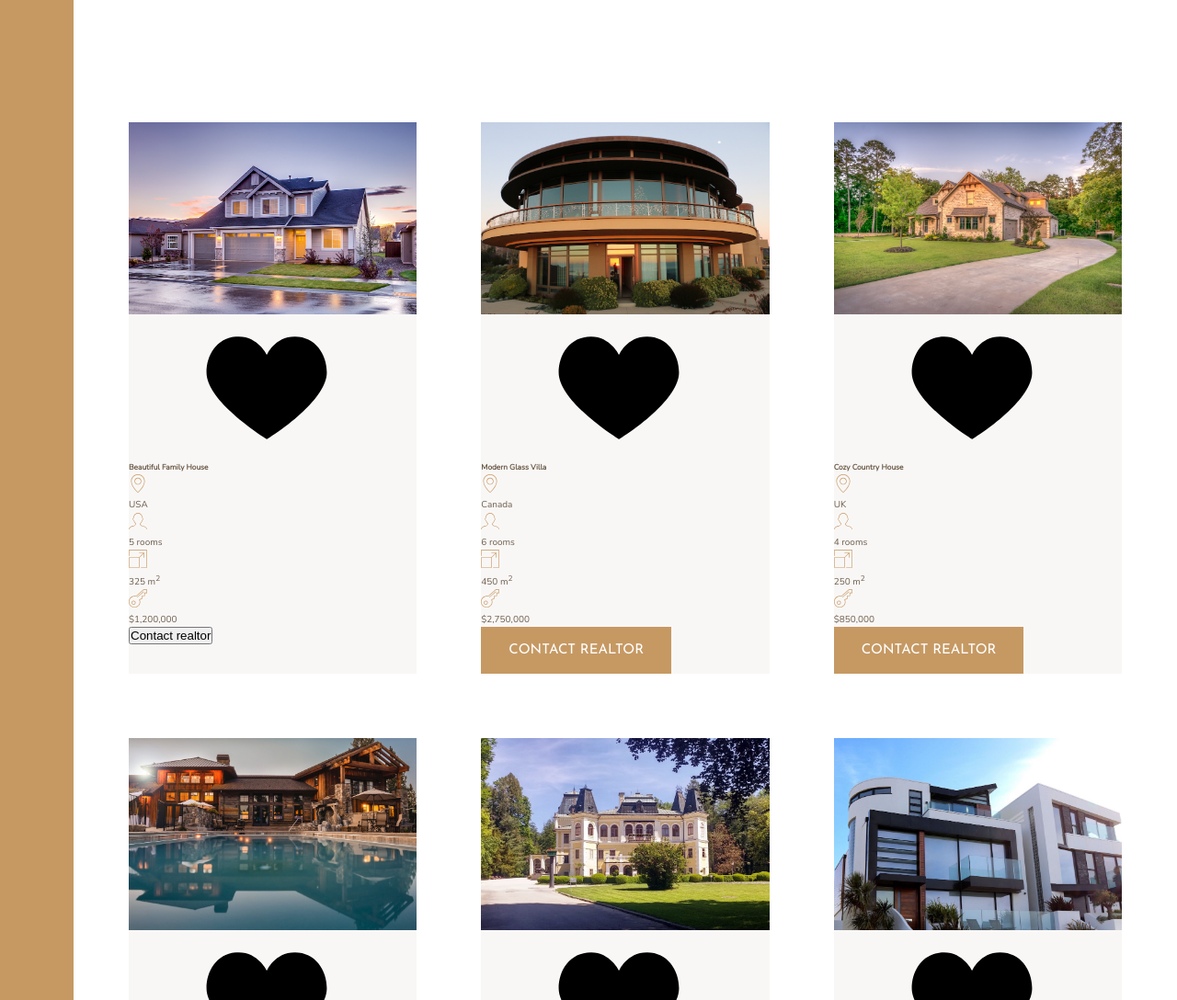
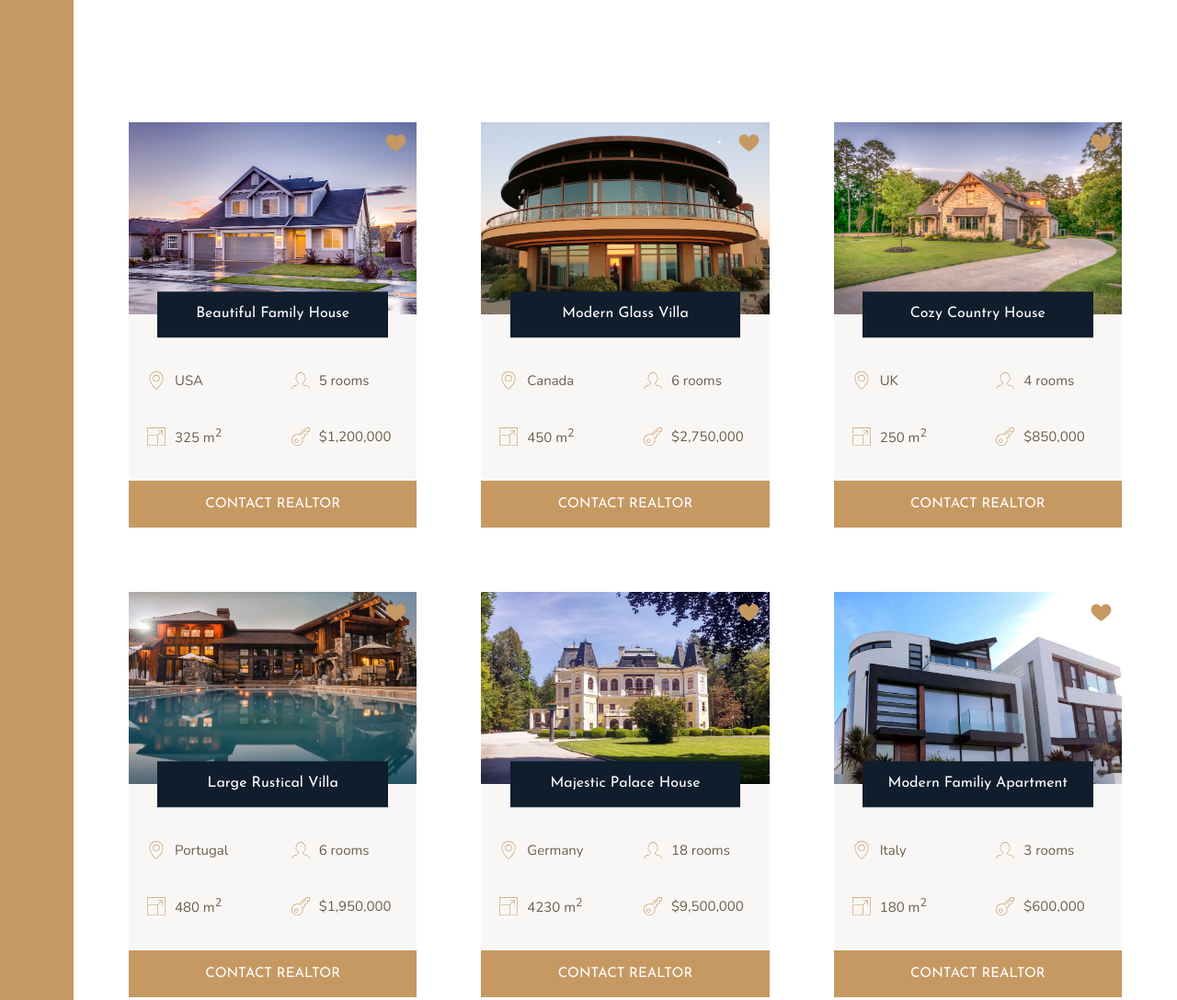
Before and after one commit to TanyaSeagull/Nexter, a website: page index.html in a window 1280 px wide. Shown: the part 1840-2928 px from the top of the page at 92% size. Drawn offline with nearby package versions, Linux system fonts and the light colour scheme.

Commit message:
Building the Home Section - 2

```diff
--- a/index.html
+++ b/index.html
@@ -125,7 +125,7 @@
                     </svg>
                     <p>$1,200,000</p>
                 </div>
-                <button class="cta">Contact realtor</button>
+                <button class="btn home__btn">Contact realtor</button>
             </div>
 
             <div class="home">
--- a/sass/_homes.scss
+++ b/sass/_homes.scss
@@ -12,32 +12,70 @@
 .home {
     background-color: $color-grey-light-1;
 
+    display: grid;
+    grid-template-columns: repeat(2, 1fr);
+    row-gap: 3.5rem;
+
     &__img {
         width: 100%;
+        grid-column: 1 / -1;
+        grid-row: 1 / 2;
+        z-index: 1;
     }
 
     &__like {
-
+        grid-row: 1 / 2;
+        grid-column: 2 / 3;
+        justify-self: end;
+        fill: $color-primary;
+        height: 2.5rem;
+        width: 2.5rem;
+        z-index: 2;
+        margin: 1rem;
     }
 
     &__name {
+        grid-column: 1 / -1;
+        grid-row: 1 / 2;
+        z-index: 3;
+        align-self: end;
+        transform: translateY(50%);
 
+        width: 80%;
+        justify-self: center;
+
+        font-family: $font-display;
+        font-size: 1.6rem;
+        text-align: center;
+        padding: 1.25rem;
+        background-color: $color-secondary;
+        color: #fff;
+        font-weight: 400;
+    }
+
+    &__location,
+    &__rooms {
+        margin-top: 2.5rem;
     }
 
     &__location,
     &__rooms,
     &__area,
     &__price {
+        font-size: 1.5rem;
+        margin-left: 2rem;
+        display: flex;
+        align-items: center;
 
         svg {
             fill: $color-primary;
             height: 2rem;
             width: 2rem;
-        }
-
-        p {
-
+            margin-right: 1rem;
         }
     }
 
+    &__btn {
+        grid-column: 1 / -1;
+    }
 }
```
Also changed, not shown: css/style.css.
